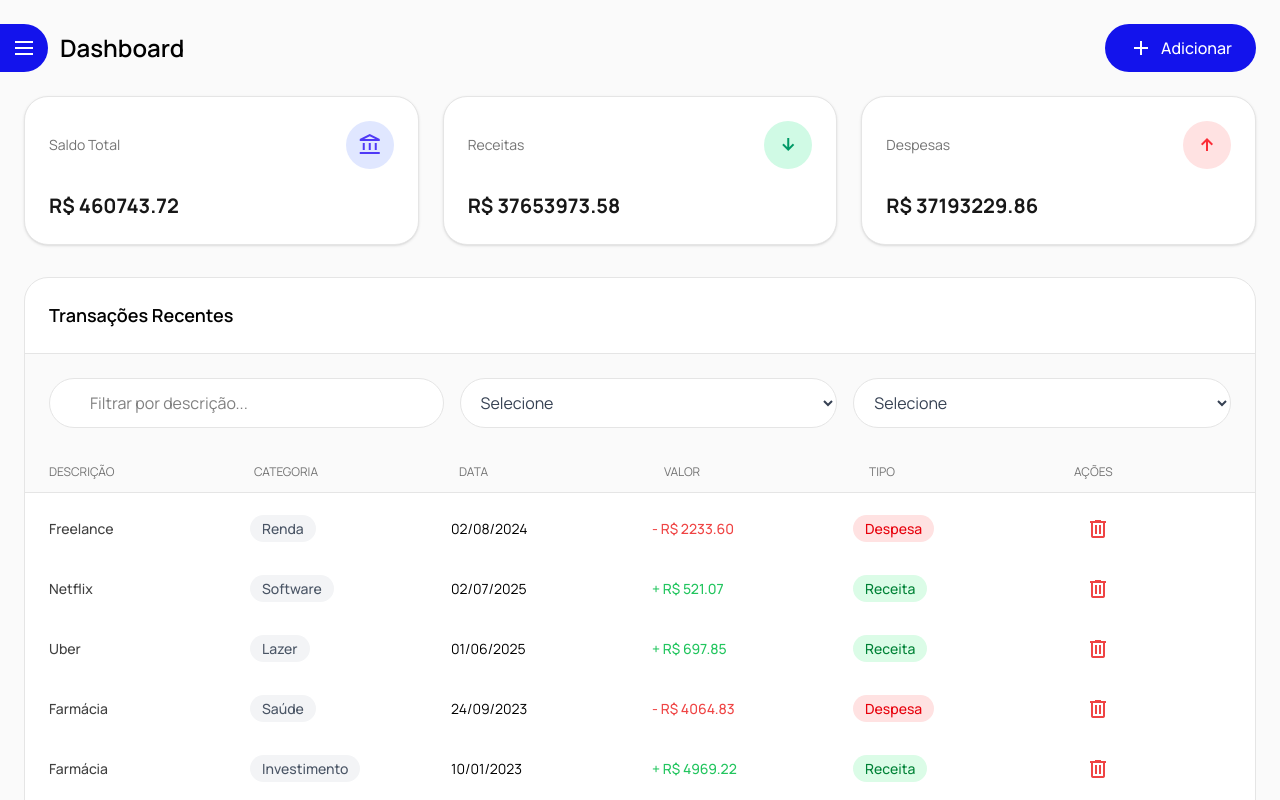
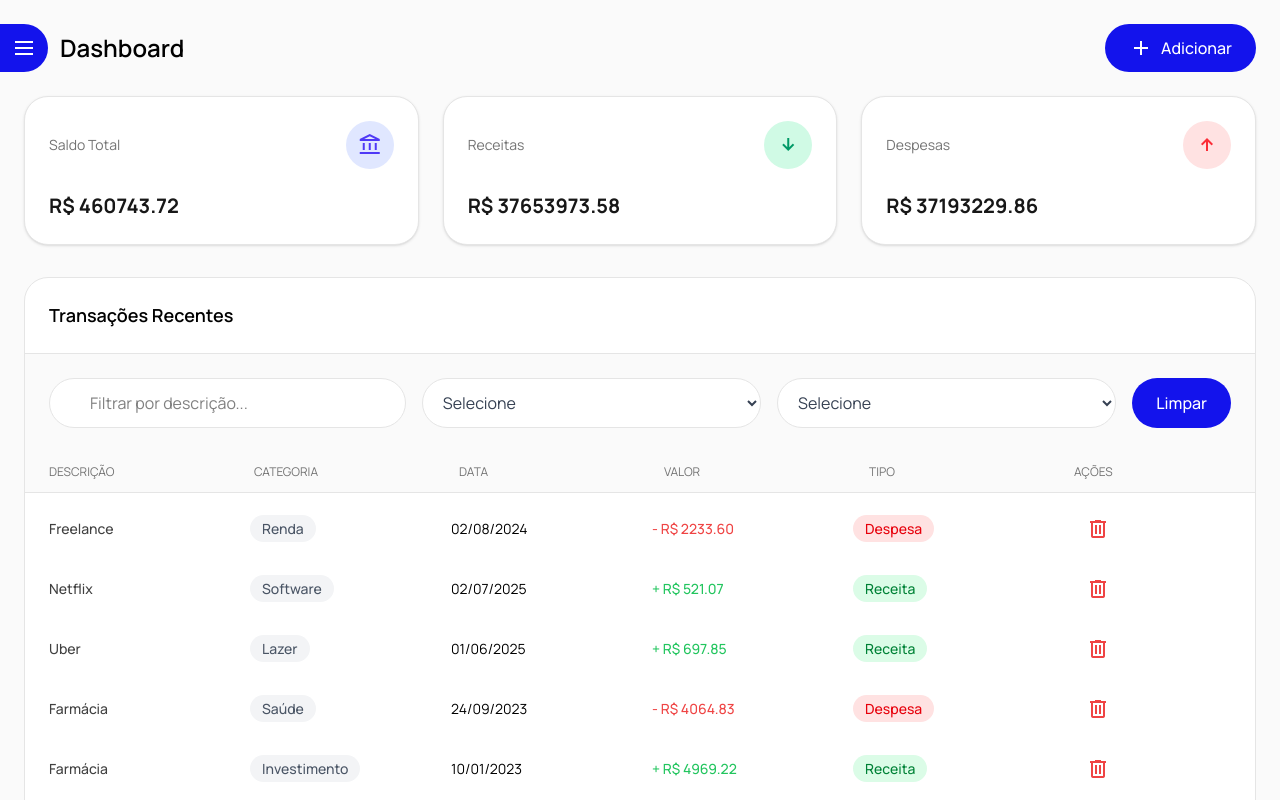
Before and after one commit to marialubarbosa/desafio-f360, a Vue app: page / in a window 1280 px wide. Shown: the top 800 px of the page. Built offline with nearby package versions, Linux system fonts and the light colour scheme.

Commit message:
feat: add reset filters button to transaction table card; enhance filtering functionality

```diff
--- a/src/views/Dashboard/components/transactions/TransactionTableCard.vue
+++ b/src/views/Dashboard/components/transactions/TransactionTableCard.vue
@@ -7,6 +7,7 @@ import TransactionTable from '@/views/Dashboard/components/transactions/Transact
 import { categories } from '@/mocks/transactionsMock'
 import { useTransactionStore } from '@/stores/transactions/transactionStore'
 import { useTransactionFilter } from '@/composables/useTransactionFilter'
+import Button from '@/components/ui/Button.vue'
 const store = useTransactionStore()
 
 const transactions = computed(() => store.transactions)
@@ -15,7 +16,8 @@ const {
   search,
   category,
   type,
-  filteredTransactions
+  filteredTransactions,
+  resetFilters
 } = useTransactionFilter(() => transactions.value)
 
 const categoriesOptions = categories.map(c => ({
@@ -53,6 +55,8 @@ defineEmits(['delete'])
           { label: 'Despesa', value: 'expense' }
         ]"
       />
+
+      <Button  label="Limpar" size="md" @click="resetFilters"/>
     </div>
 
     <div v-if="transactions.length > 0" class="">
```
